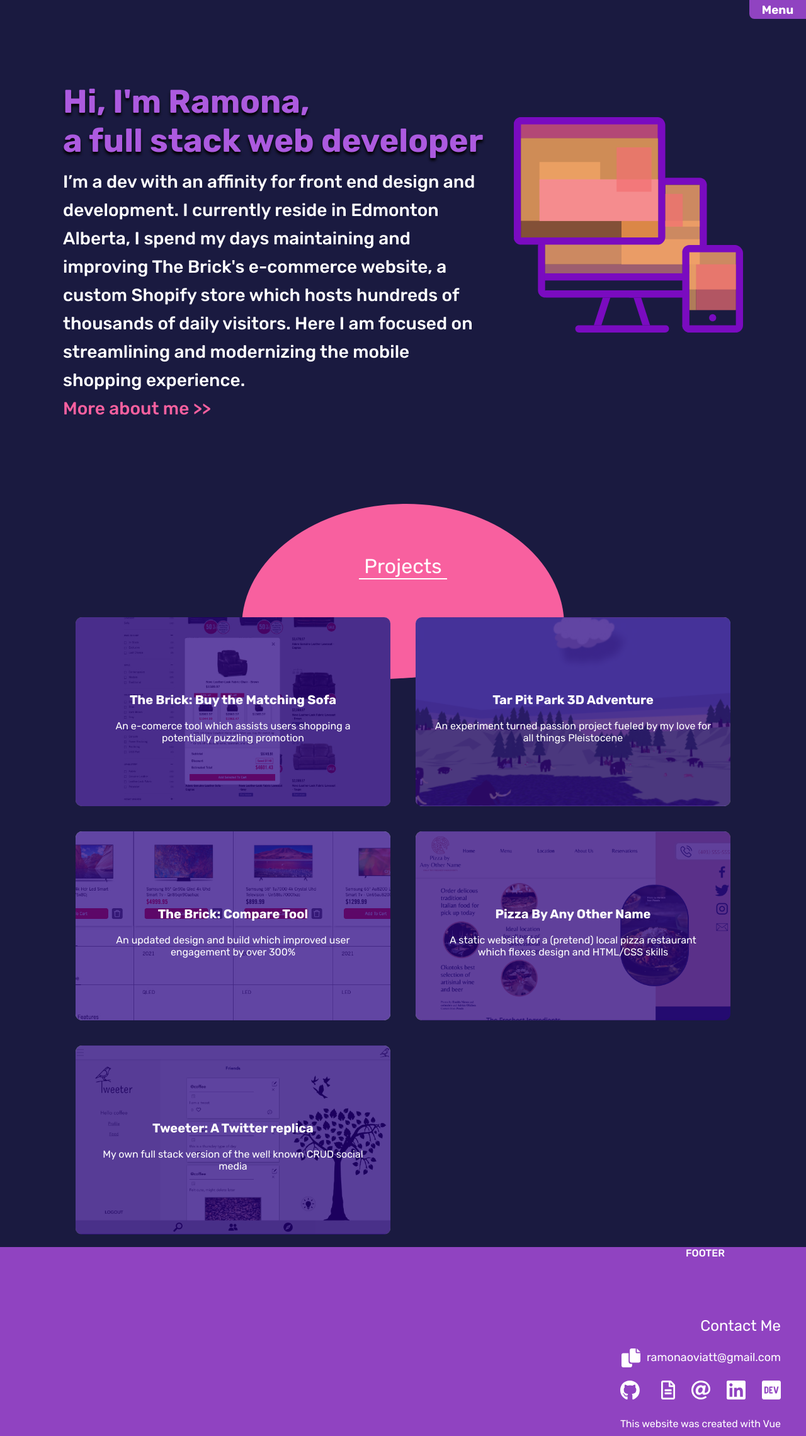
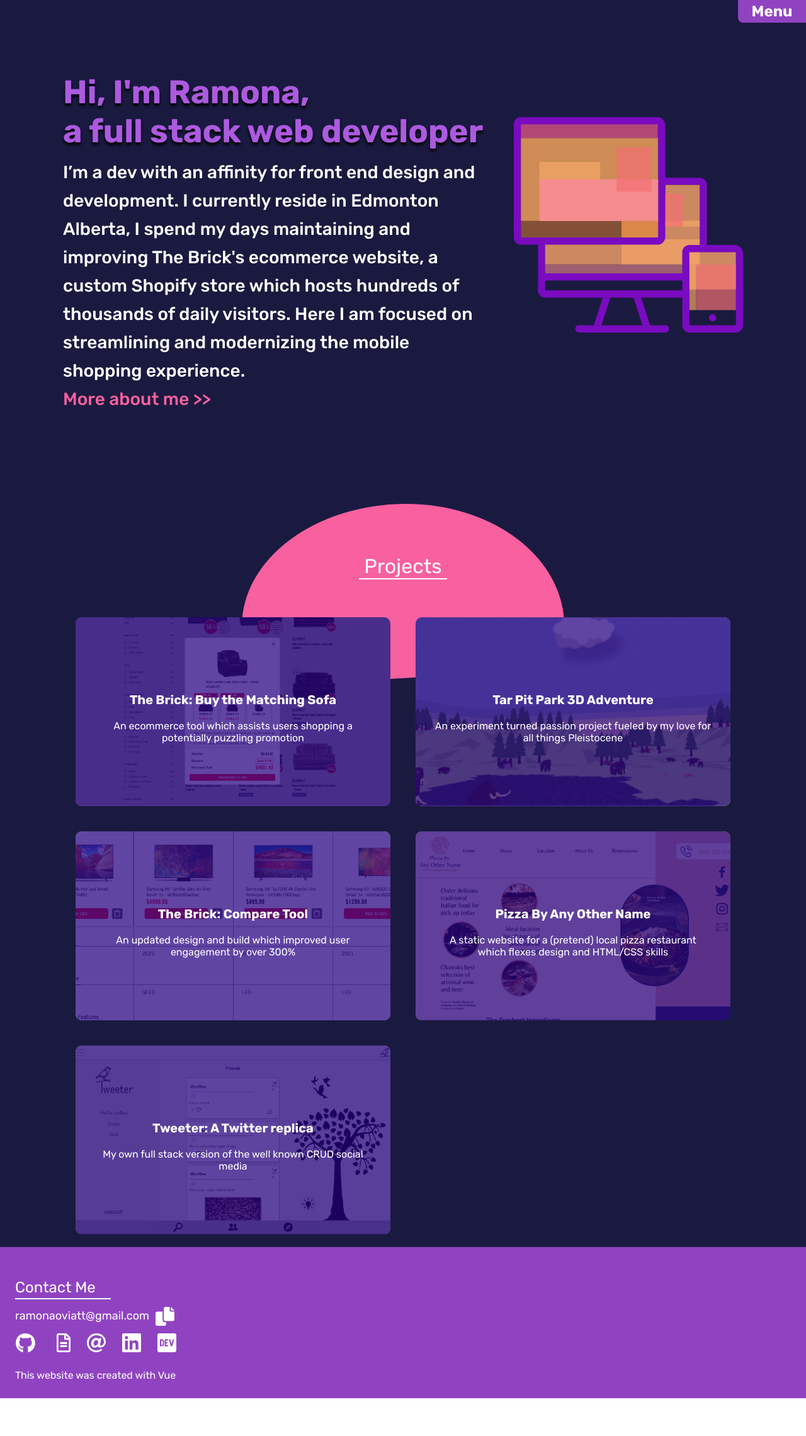
Before and after one commit to ramona-ehlert/portfolio3, a Vue app: page / in a window 1280 px wide. Shown: the whole page at 63% size. After the commit the page ends 2220 px from the top, so only its background shows below. Built offline with nearby package versions, Linux system fonts and the light colour scheme.

Commit message:
styling and content finishing touches

```diff
--- a/src/components/HeaderContainer.vue
+++ b/src/components/HeaderContainer.vue
@@ -1,7 +1,7 @@
 <template>
   <div id="mobileNav">
     <nav id="open-menu" @click="openMenu()">
-      <h3>Menu</h3>
+      <p>Menu</p>
     </nav>
     <div id="nav-mask" @click="closeMenu()"></div>
     <header id="navBox">
@@ -132,8 +132,17 @@
     box-shadow: inset #ffffff33 0px 0px 4px;
   }
 
-  h3 {
-    margin-top: 2px;
+  p {
+    font-size: 19px;
+    margin-top: -1px;
+    font-weight: bold;
+  }
+  @media screen and (min-width: 1000px) {
+    width: 108px;
+    height: 36px;
+    p {
+      font-size: 24px;
+    }
   }
 }
 #nav-mask {
--- a/src/components/PageFooter.vue
+++ b/src/components/PageFooter.vue
@@ -1,17 +1,32 @@
 <template>
   <div id="footer">
-    <h4>FOOTER</h4>
     <div class="contact">
-      <p class="title">Contact Me</p>
-      <p href="mailto:ramonaoviatt@gmail.com"><i><svg width="512" height="512" viewBox="0 0 512 512" fill="none" xmlns="http://www.w3.org/2000/svg">
-<path d="M384 96V0H272C245.49 0 224 21.49 224 48V336C224 362.51 245.49 384 272 384H464C490.51 384 512 362.51 512 336V128H416.9C398.4 128 384 113.6 384 96ZM416 0V96H512L416 0ZM192 352V128H48C21.49 128 0 149.49 0 176V464C0 490.51 21.49 512 48 512H240C266.51 512 288 490.51 288 464V416H256C220.7 416 192 387.3 192 352Z" fill="white"/>
+      <div class="line-box">
+        <p class="title">Contact Me<br></p>
+        <div class="line"></div>
+      </div>
+
+      <p href="mailto:ramonaoviatt@gmail.com">
+        ramonaoviatt@gmail.com<i
+          ><svg
+            width="512"
+            height="512"
+            viewBox="0 0 512 512"
+            fill="none"
+            xmlns="http://www.w3.org/2000/svg"
+          >
+            <path
+              d="M384 96V0H272C245.49 0 224 21.49 224 48V336C224 362.51 245.49 384 272 384H464C490.51 384 512 362.51 512 336V128H416.9C398.4 128 384 113.6 384 96ZM416 0V96H512L416 0ZM192 352V128H48C21.49 128 0 149.49 0 176V464C0 490.51 21.49 512 48 512H240C266.51 512 288 490.51 288 464V416H256C220.7 416 192 387.3 192 352Z"
+              fill="white"
+            />
           </svg>
-</i>ramonaoviatt@gmail.com</p>
+        </i>
+      </p>
 
       <social-grid></social-grid>
+      <div class="vue"><p >This website was created with Vue</p></div>
+    </div>
 
-    </div>
-    <p class="vue">This website was created with Vue</p>
   </div>
 </template>
 
@@ -25,36 +40,52 @@
 
 <style lang="scss" scoped>
 #footer {
-  height: 300px;
+  height: 240px;
   background: #9043c1;
   width: 100%;
   position: absolute;
   left: 0;
   display: grid;
-  justify-content: right;
+  justify-content: left;
 }
-
+.line-box {
+  display: grid;
+width: fit-content;
+}
+.line {
+  height: 2px;
+  width: 100%;
+  margin-left: 24px;
+  background: #fff;
+//  padding-top: 10px;
+}
 .contact {
+  padding-top: 50px;
   display: grid;
   margin-right: 40px;
   margin-bottom: 24px;
   .title {
     font-size: 24px;
     margin-bottom: 20px;
+    span {
+      height: 2px;
+      width: 100px;
+      background: #fff;
+    }
   }
   p {
     font-size: 18px;
-    text-align: right;
+    text-align: left;
     height: 0px;
+    margin-left: 24px;
   }
   i {
- margin-right: 10px;
+    margin-left: 10px;
 
     svg {
       margin-bottom: -10px;
       height: 30px;
       width: 30px;
-
     }
   }
   a {
@@ -62,13 +93,12 @@
     text-align: right;
     color: #fff;
     margin-top: 10px;
-
   }
 }
 
 .vue {
-  position: absolute;
-  bottom: 10px;
-  right: 40px;
+  p {
+      font-size: 16px;
+  }
 }
 </style>
--- a/src/components/ProjectPage.vue
+++ b/src/components/ProjectPage.vue
@@ -29,7 +29,7 @@
 
       <!-- <div class="long"></div> -->
 
-      <div class="the-ask text-box">
+      <div class="the-ask text-box" v-if="project.ask">
         <div class="line-box">
         <h2>The Ask</h2>
         <div class="line"></div>
@@ -71,7 +71,7 @@
         <div v-html="project.ask"></div>
       </div>
 
-      <div class="results">
+      <div class="results" v-if="project.results">
         <div class="layer1"></div>
         <div class="layer2"></div>
         <div class="layer3">
--- a/src/components/ProjectSection.vue
+++ b/src/components/ProjectSection.vue
@@ -45,9 +45,7 @@
       for (let i = 0; i < projectstore.length; i++) {
         if(window.location.href.indexOf(projectstore[i].page) === -1){
           projects.push(projectstore[i])
-
         }
-
       }
       return projects
       ;
--- a/src/components/SocialGrid.vue
+++ b/src/components/SocialGrid.vue
@@ -1,6 +1,6 @@
 <template>
     <div class="socials">
-        <a href="">
+        <a href="https://github.com/jacksonoviatt">
           <img src="../assets/github.svg" alt="the github logo" />
         </a>
         <a href="">
--- a/src/components/WelcomeMessage.vue
+++ b/src/components/WelcomeMessage.vue
@@ -9,16 +9,16 @@
         where I have been maintaing and improving the eccommerce website, with a
         focus on bringing the mobile experience into the modern age.
       </h4> -->
-      <h4>
+      <p class="welcome-text">
         I’m a dev with an affinity for front end design and development. I
         currently reside in Edmonton Alberta, I spend my days maintaining and
-        improving The Brick's e-commerce website, a custom Shopify store which
+        improving The Brick's ecommerce website, a custom Shopify store which
         hosts hundreds of thousands of daily visitors. Here I am focused on
         streamlining and modernizing the mobile shopping experience.<br />
         <router-link to="/about"
           ><span class="toAbout">More about me >></span></router-link
         >
-      </h4>
+      </p>
 
       <img
         src="../assets/fullstack.svg"
@@ -207,11 +207,13 @@
   }
 }
 
-h4 {
+.welcome-text {
   text-align: left;
   font-size: 14px;
   line-height: 30px;
   padding-top: 12px;
+  font-weight: 500;
+  padding-bottom: 30px;
   //   width: 90%;
   @media screen and (min-width: 400px) {
     font-size: 18px;
--- a/src/store/index.js
+++ b/src/store/index.js
@@ -118,9 +118,8 @@
     projects: [
       {
         name: "The Brick: Buy the Matching Sofa",
-        desc: "An e-comerce tool which assists users shopping a potentially puzzling promotion",
+        desc: "An ecommerce tool which assists users shopping a potentially puzzling promotion",
         stack: ["Shopify", "JavaScript", "Liquid", "SCSS", "Figma", "JQuery"],
-        description: "Explore a scene frozen in time and get a glimpse of the greatness of the Ice Age Megafauna at Tar Pit Park. As my final project at Innotech College, my skills were put to the test as I conceptualized, designed, researched and developed an interactive educational tool. I taught myself Babylon.js, a 3D game rendering engine javascript framework that allows the user to learn in a unique environment.",
         links: ["https://github.com/jacksonoviatt/tar_pit_park_front",
           "https://tarpitpark.ml/", "https://github.com/jacksonoviatt/tarpitpark_back"],
         image: require("../assets/btm1.jpg"),
@@ -131,7 +130,7 @@
         wireframe: require("../assets/wireframe-btm.jpg"),
         wireAlt: "",
         ask: "<p>The Brick's frequent “Buy the Matching Sofa” promotion can be difficult to explain concisely, the previous version of the tool was difficult to interact with, especially on mobile. I was tasked with designing and building a new application that would guide users through the promotion and provide greater clarity on the discounts they would receive. </p><br><p>The previous version also required a human hand to select a maximum 10 sofas to showcase in this tool, often leaving dozens of discount eligible sofas out of the customers reach</p><br><p>After brainstorming and discussing different approaches with the other developers and designers on my team. We determined that a collection page that opened a mobile friendly modal when the customer selected a sofa was the way to go.</p> ",
-
+sol: "<p>The goal was to create a new version of the app that would clarify the promotion, streamline the customer’s mobile experience, and highlight the best deals in order to boost sales.</p><br><p>Finishing touches were added to the design to ensure a polished product; representative of The Brick brand.</p><br><p>I built the app to dynamically receive product data. Once connected the tool was then tested across the board to iron out any content inconsistencies and ensure any edge-case scenarios would be handled properly.</p>",
         work: "<p>Once into the code, it became clear why the previous version  of this tool had been created the way it was. A lack of consistent product grouping had created a large roadblock in the quest for dynamic sofa collection data.<p><br></p>Utilizing Shopify’s templating language, Liquid, I was able to dynamically create two JSON sets. One that held the matching collections SKU’s and one that held the individual product data (accesible by each SKU). This then allowed me to use AJAX to get only the information relevant to the user’s selection to maintain site speed..<p><br></p>Once this data was accesible I spent my time building out the rest of the app, primarily using Javascript for functionality and SCSS for styling, </p>",
         results: " <p>A sleek, clear collection page that allows the customer to filter and view all the eligible furniture.</p><br><p>The signifcant and ardous process of hand selecting and entering the featured sofas has now been completely automated, reducing the workload of this frequent promotion significantly. </p>"
 
@@ -192,10 +191,10 @@
         fullScreen: true,
         wireframe: require("../assets/wireframe-btm.jpg"),
         wireAlt: "A low fidelity wireframe of the buy the matching sofa tool",
-        ask: "<p>The Brick's frequent “Buy the Matching Sofa” promotion can be difficult to explain concisely, the previous version of the tool was difficult to interact with, especially on mobile. I was tasked with designing and building a new application that would guide users through the promotion and provide greater clarity on the discounts they would receive. </p><br><p>The previous version also required a human hand to select a maximum 10 sofas to showcase in this tool, often leaving dozens of discount eligible sofas out of the customers reach</p><br><p>After brainstorming and discussing different approaches with the other developers and designers on my team. We determined that a collection page that opened a mobile friendly modal when the customer selected a sofa was the way to go.</p> ",
+        ask: "A mock website for an imaginary pizza restaurant, Pizza By Any Name. This project was created for an assignment at Innotech College, the objective was to practice and showcase my pure HTML and css abilities as well as challenge me to create an interesting UI/UX without using Javascript.",
 
-        work: "<p>Once into the code, it became clear why the previous version  of this tool had been created the way it was. A lack of consistent product grouping had created a large roadblock in the quest for dynamic sofa collection data.<p><br></p>Utilizing Shopify’s templating language, Liquid, I was able to dynamically create two JSON sets. One that held the matching collections SKU’s and one that held the individual product data (accesible by each SKU). This then allowed me to use AJAX to get only the information relevant to the user’s selection to maintain site speed..<p><br></p>Once this data was accesible I spent my time building out the rest of the app, primarily using Javascript for functionality and SCSS for styling, </p>",
-        results: " <p>A sleek, clear collection page that allows the customer to filter and view all the eligible furniture.</p><br><p>The signifcant and ardous process of hand selecting and entering the featured sofas has now been completely automated, reducing the workload of this frequent promotion significantly. </p>"
+        // work: "<p>Once into the code, it became clear why the previous version  of this tool had been created the way it was. A lack of consistent product grouping had created a large roadblock in the quest for dynamic sofa collection data.<p><br></p>Utilizing Shopify’s templating language, Liquid, I was able to dynamically create two JSON sets. One that held the matching collections SKU’s and one that held the individual product data (accesible by each SKU). This then allowed me to use AJAX to get only the information relevant to the user’s selection to maintain site speed..<p><br></p>Once this data was accesible I spent my time building out the rest of the app, primarily using Javascript for functionality and SCSS for styling, </p>",
+        // results: " <p>A sleek, clear collection page that allows the customer to filter and view all the eligible furniture.</p><br><p>The signifcant and ardous process of hand selecting and entering the featured sofas has now been completely automated, reducing the workload of this frequent promotion significantly. </p>"
 
 
       },
```
Also changed, not shown: src/components/AboutPets.vue (+38 -5 lines). Lines whose indentation alone changed are shown as unchanged.
